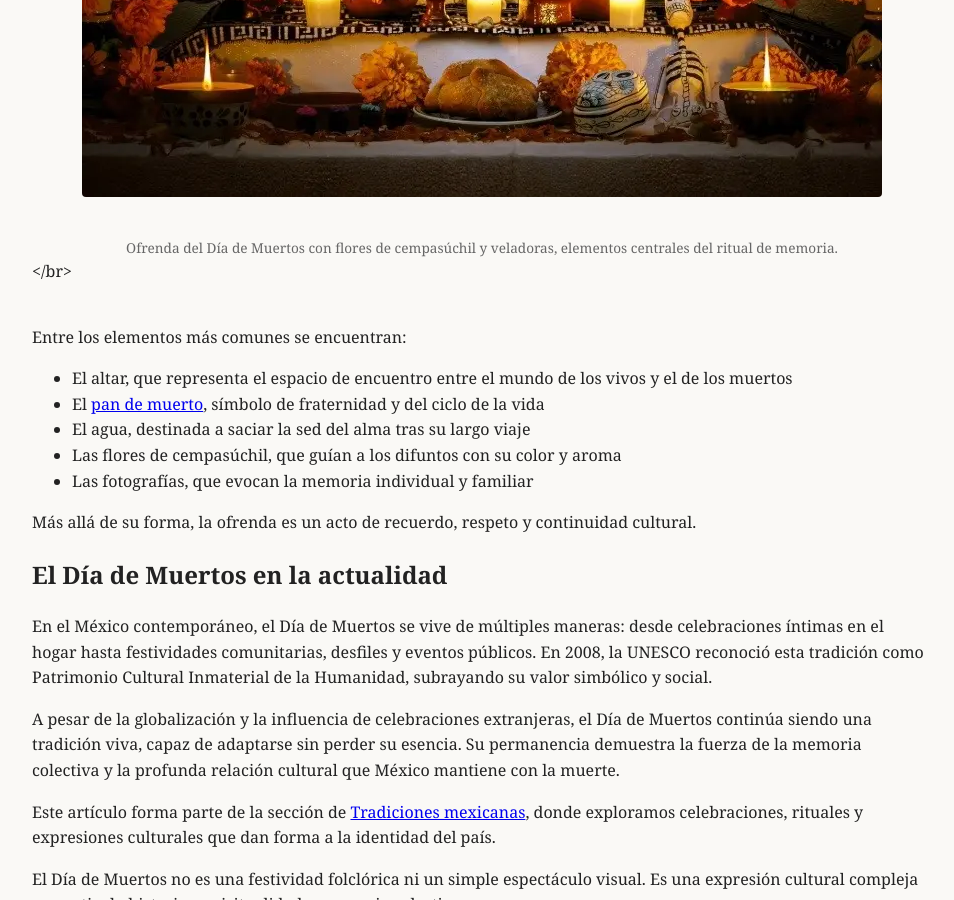
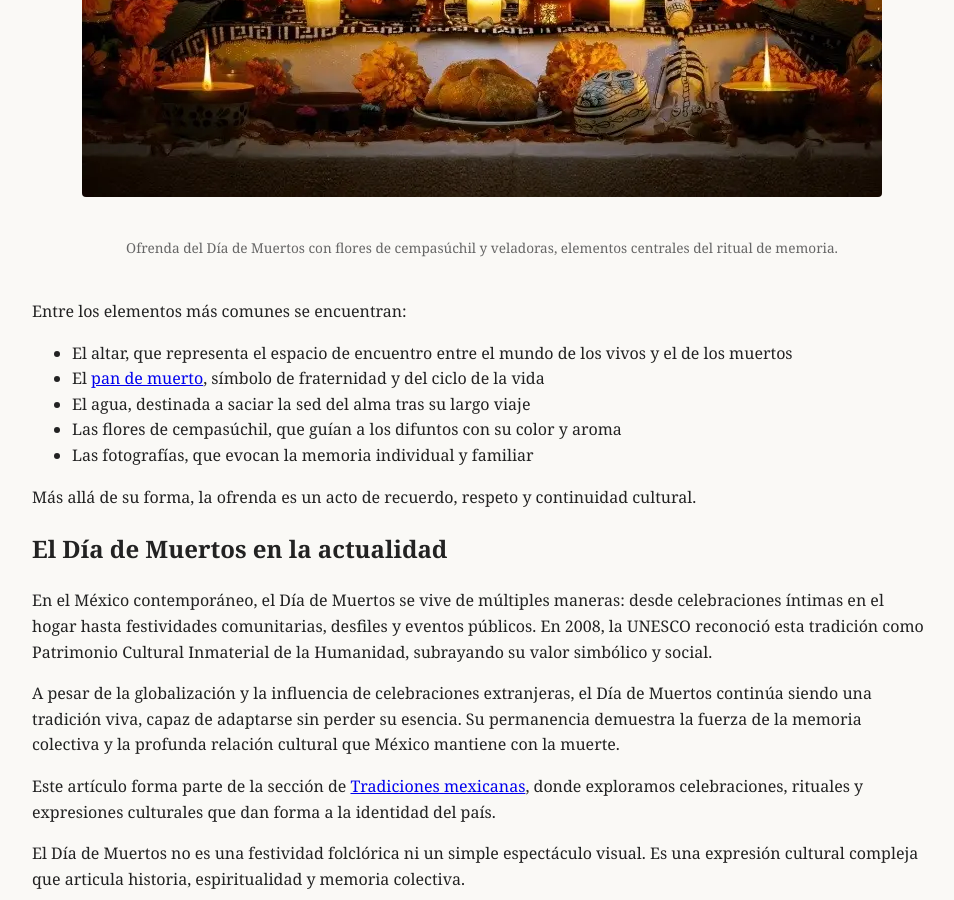
Before and after one commit to elbracamonte/elbracamonte.github.io, a Jekyll site: the page built from _posts/2025-12-11-dia-de-muertos-origen-significado.md, in a window 1280 px wide and 900 px high, scrolled down 2155 px. Shown: the whole window, without its empty margins (158-1112 px from the left). Built offline with Jekyll 4.4.1, drawn with Linux system fonts in a browser that asks for light colours.

Commit message:
Update 2025-12-11-dia-de-muertos-origen-significado.md

```diff
--- a/_posts/2025-12-11-dia-de-muertos-origen-significado.md
+++ b/_posts/2025-12-11-dia-de-muertos-origen-significado.md
@@ -39,7 +39,7 @@ La ofrenda es el corazón del Día de Muertos. Cada uno de sus elementos posee u
     alt="Ofrenda tradicional del Día de Muertos en México">
   <figcaption>
     Ofrenda del Día de Muertos con flores de cempasúchil y veladoras, elementos centrales del ritual de memoria.
-  </figcaption></br>
+  </figcaption>
 </figure>
 
 Entre los elementos más comunes se encuentran:
```
